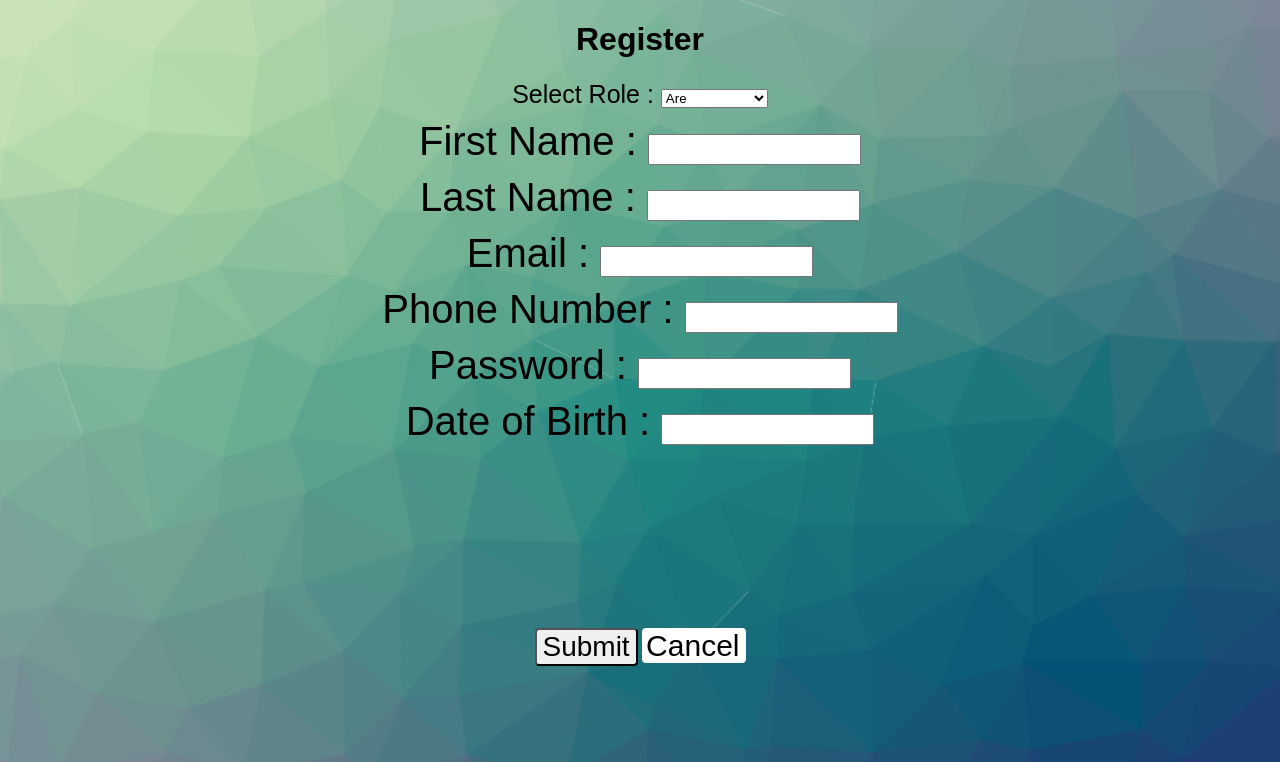
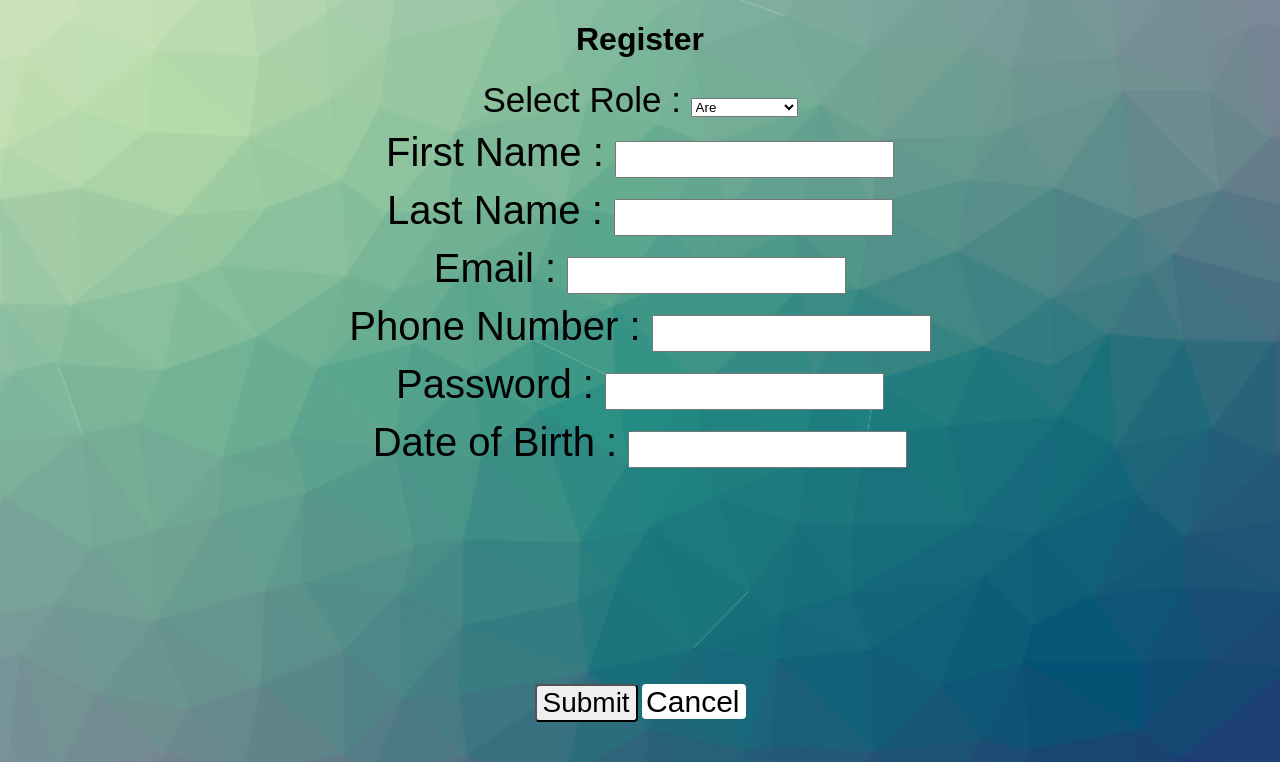
Before and after one commit to AnthonyMc0525/220-final-project, a PHP site: page /html/register.php in a window 1280 px wide. Shown: the top 762 px of the page. Run offline with PHP 8.4, Linux system fonts and the light colour scheme.

Commit message:
Made all the file names a php file

```diff
--- a/css/main.css
+++ b/css/main.css
@@ -42,7 +42,7 @@ body {
 
 .pancake{
   padding: 5px;
-  font-size: 15px;
+  font-size: 20px;
   margin: 10px 0 0 0;
 }
 
@@ -61,12 +61,13 @@ body {
 }
 
 .role{
-  font-size: 25px;
+  font-size: 35px;
 }
 
 .visability{
   display: block;
-  font-size: 25px;
+  font-size: 35px;
+  margin-top: 15px;
   margin-bottom: 15px;
   visibility: hidden;
 }
--- a/html/role.html
+++ b/html/role.php
@@ -2,7 +2,7 @@
 <html>
   <head>
     <meta charset="UTF-8" />
-    <link rel="stylesheet" href="main.css">
+    <link rel="stylesheet" href="../css/main.css">
     <meta name="viewport" content="width=device-width" />
     <title> Role </title>
   </head>
```
Also changed, not shown: html/adminReport.php (renamed from html/adminReport.html), html/caregiverHome.php (renamed from html/caregiverHome.html), html/createRoster.php (renamed from html/createRoster.html), html/doc-patient.php (renamed from html/doc-patient.html), html/doctorHome.php (renamed from html/doctorHome.html), html/employee.php (renamed from html/employee.html), html/familyMember.php (renamed from html/familyMember.html), html/patient.php (renamed from html/patient.html), html/payment.php (renamed from html/payment.html), html/regApproval.php (renamed from html/regApproval.html), html/viewRoster.php (renamed from html/viewRoster.html).
